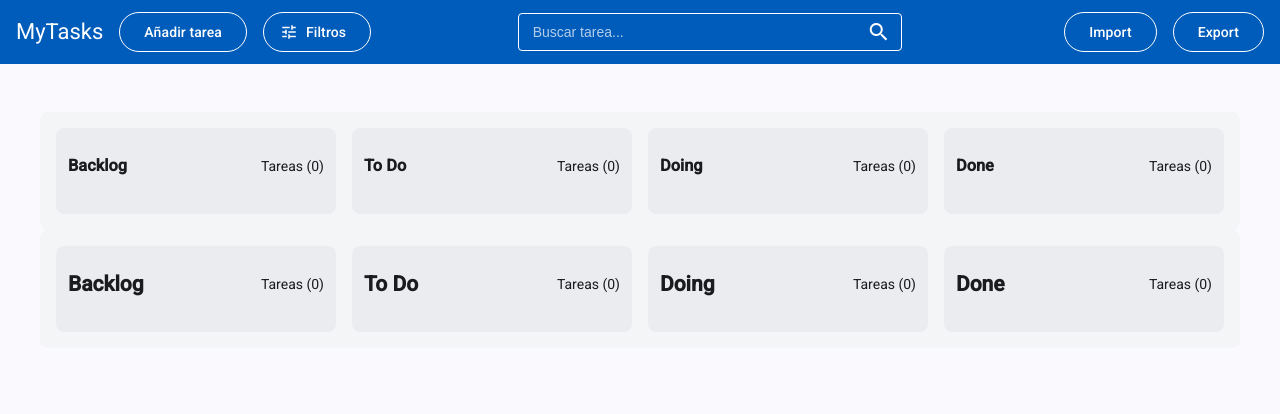
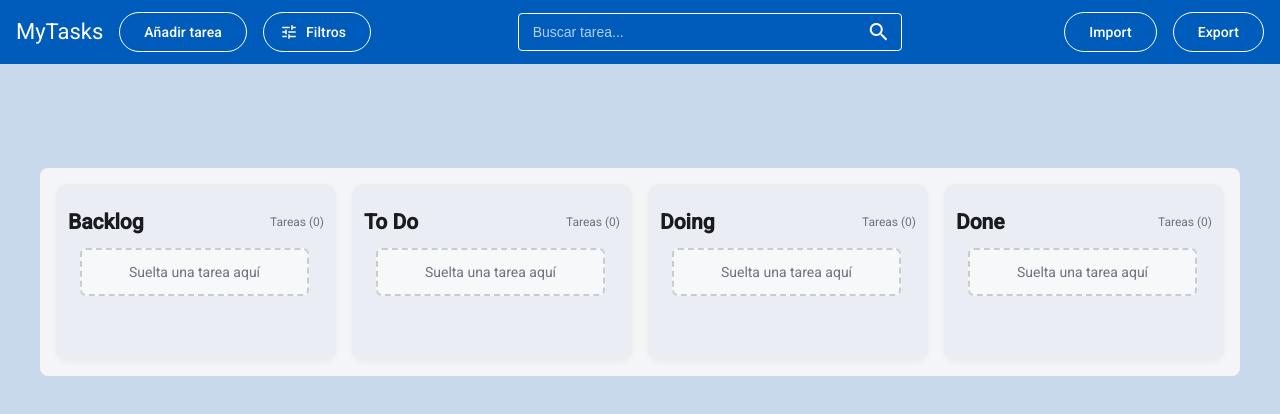
Before and after one commit to Gioser-94/administrador-tareas, an Angular app: page / in a window 1280 px wide. Shown: the top 414 px of the page. Built offline with nearby package versions, Linux system fonts and the light colour scheme.

Commit message:
Reorganizando CSS y HTML

```diff
--- a/src/app/app.css
+++ b/src/app/app.css
@@ -1,7 +1,10 @@
 :host {
   display: flex;
   flex-direction: column;
-  align-items: center;
-  width: 100%;
   min-height: 100vh;
 }
+
+.app-main {
+  flex: 1;
+  width: 100%;
+}
--- a/src/app/componentes/filters/filters.css
+++ b/src/app/componentes/filters/filters.css
@@ -4,10 +4,8 @@
 
 .contenedor-filtros {
   display: flex;
-  align-items: center;
-  margin-bottom: 1rem;
+  justify-content: center;
   width: 100%;
-  gap: 25px;
 }
 
 .filtros-generales {
@@ -16,9 +14,8 @@
 }
 
 .filtros-seleccion {
-  min-width: 250px;
   display: flex;
-  justify-content: flex-end;
+  flex-wrap: wrap;
   gap: 8px;
 }
 
--- a/src/app/componentes/form/form.ts
+++ b/src/app/componentes/form/form.ts
@@ -91,7 +91,6 @@ export class Form implements OnInit{
       nombre: tag.nombre,
       color: ''
     }));
-    console.log(tagsSinColor);
     this.tareaService.anadirTags(tagsSinColor);
 
     // Resetea todos los valores
@@ -128,9 +127,7 @@ export class Form implements OnInit{
 
   //------------TAGS-------------
   anadirTag(tag: Tag) {
-    console.log(tag.nombre)
     const tagsActuales: Tag[] = this.tareaForm.controls.tags.value as Tag[];
-    console.log(tagsActuales);
 
     // Evita duplicados
     if (tagsActuales.some(t => t.nombre === tag.nombre)) return;
--- a/src/app/componentes/header/header.css
+++ b/src/app/componentes/header/header.css
@@ -1,9 +1,8 @@
 :host {
   display: block;
-  width: 100vw;
+  width: 100%;
   position: sticky;
   top: 0;
-  left: 0;
   z-index: 100;
 }
 
--- a/src/app/componentes/list/list.css
+++ b/src/app/componentes/list/list.css
@@ -1,50 +1,13 @@
-
-.contenedor-columnas {
-    display: flex;
-    gap: 16px;
-    padding: 16px;
-    background: #f4f5f7;
-    border-radius: 8px;
-    align-items: flex-start; /* columnas se adaptan al contenido */
-    width: fit-content;
-    margin: 0 auto;
+.board {
+  width: 100%;
+  min-width: 0;
 }
 
-.columna {
-  background: #ebecf0;
-  width: 280px;
-  padding: 12px;
-  border-radius: 8px;
-  display: flex;
-  flex-direction: column;
+.board__scroller {
+  width: 100%;
+  overflow-x: auto;
+  padding-inline: 16px;
 }
-
-.columna-titulo {
-    display: flex;
-    justify-content: space-between;
-}
-
-.columna-titulo h3,
-.columna-titulo p {
-    margin-block: 16px;
-}
-
-.contenedor-tareas {
-  display: flex;
-  flex-direction: column;
-  gap: 8px;
-  flex-grow: 1;
-  min-height: 10px;
-}
-
-.contenedor-tareas.cdk-drop-list-dragging {
-  background-color: rgba(0, 92, 187, 0.1);
-  border-radius: 6px;
-  border: 2px solid var(--mat-sys-primary);
-}
-
-
-/* (((((((((((( */
 
 .board__columns {
   display: flex;
@@ -52,18 +15,20 @@
   padding: 16px;
   background: #f4f5f7;
   border-radius: 8px;
-    align-items: flex-start; /* columnas se adaptan al contenido */
-    width: fit-content;
+  align-items: flex-start;
+  width: max-content;
   margin: 0 auto;
 }
 
-.board-column{
-  background: #ebecf0;
+.board-column {
+  background: #e6eaf3a4;
   width: 280px;
   padding: 12px;
-  border-radius: 8px;
+  border-radius: 12px;
   display: flex;
   flex-direction: column;
+  max-height: 70vh;
+  box-shadow: 0 2px 6px rgba(0,0,0,0.04);
 }
 
 .board-column__header {
@@ -76,16 +41,45 @@
   margin-block: 16px;
 }
 
-.board-column__tasks {
+.board-column__count {
+  color: #6b7280;
+  font-size: 12px;
+}
+
+.board-column__body {
+  display: flex;
+  flex-direction: column;
+  flex: 1;
+  min-height: 0;
+}
+
+.board-column__dropzone {
   display: flex;
   flex-direction: column;
   gap: 8px;
-  flex-grow: 1;
-  min-height: 10px;
+  min-height: 100px;
+  border-radius: 6px;
+  position: relative;
+  overflow-y: auto;
+  flex: 1;
+  padding-right: 15px;
+  padding-left: 12px;
 }
 
-.board-column__tasks.cdk-drop-list-dragging {
+.board-column__dropzone:empty::before {
+  content: "Suelta una tarea aquí";
+  display: block;
+  padding: 12px;
+  border: 2px dashed #c7ccd1;
+  border-radius: 6px;
+  color: #6b7280;
+  font-size: 14px;
+  text-align: center;
+  background: #f7f8f9;
+}
+
+.board-column__dropzone.cdk-drop-list-dragging {
   background-color: rgba(0, 92, 187, 0.1);
   border-radius: 6px;
-  border: 2px solid var(--mat-sys-primary);
+  border: 2px solid rgba(6, 6, 239, 0.485);
 }
--- a/src/app/componentes/list/list.html
+++ b/src/app/componentes/list/list.html
@@ -1,26 +1,3 @@
-<div class="contenedor-columnas" cdkDropListGroup>
-    @for(columna of columnasFiltradas(); track columna.id){
-    <div class="columna">
-        <div class="columna-titulo">
-            <h3>{{columna.titulo}}</h3>
-            <p>Tareas ({{tareaService.getTareasPorColumna(columna.id)().length}})</p>
-        </div>
-        <div
-            class="contenedor-tareas"
-            cdkDropList
-            [id]="columna.id"
-            [cdkDropListData]="tareaService.getTareasPorColumna(columna.id)()"
-            (cdkDropListDropped)="drop($event)"
-        >
-            @for(tarea of tareaService.getTareasPorColumna(columna.id)(); track tarea.id){
-                <app-task [tarea]="tarea"></app-task>
-            }
-        </div>
-    </div>
-    }
-</div>
-
-
 <section class="board">
     <div class="board__scroller">
         <div class="board__columns" cdkDropListGroup>
@@ -31,18 +8,18 @@
                         <p class="board-column__count">Tareas ({{tareaService.getTareasPorColumna(columna.id)().length}})</p>
                     </header>
 
-                    <div
-                        class="board-column__tasks"
-                        cdkDropList
-                        [id]="columna.id"
-                        [cdkDropListData]="tareaService.getTareasPorColumna(columna.id)()"
-                        (cdkDropListDropped)="drop($event)"
-                    >
-                        @for(tarea of tareaService.getTareasPorColumna(columna.id)(); track tarea.id){
-                            <article class="task-card">
+                    <div class="board-column__body">
+                        <div
+                            class="board-column__dropzone"
+                            cdkDropList
+                            [id]="columna.id"
+                            [cdkDropListData]="tareaService.getTareasPorColumna(columna.id)()"
+                            (cdkDropListDropped)="drop($event)"
+                        >
+                            @for(tarea of tareaService.getTareasPorColumna(columna.id)(); track tarea.id){
                                 <app-task [tarea]="tarea"></app-task>
-                            </article>
-                        }
+                            }
+                        </div>
                     </div>
                 </section>
             }
--- a/src/app/componentes/list/task/task.css
+++ b/src/app/componentes/list/task/task.css
@@ -1,18 +1,70 @@
-.tarea {
+.task-card {
+  display: flex;
+  flex-direction: column;
   background: white;
-  border-radius: 6px;
-  box-shadow: 0 1px 0 rgba(9,30,66,.25);
-  cursor: pointer;
+  border-radius: 10px;
+  box-shadow: 0 1px 2px rgba(0,0,0,0.05);
   overflow: hidden;
 }
 
-.tarea-header {
-    display: flex;
-    justify-content: space-between;
-    padding: 10px;
+.task-card:hover {
+  box-shadow: 0 4px 10px rgba(0,0,0,0.08);
+  transform: translateY(-1px);
 }
 
-/* PRIORIDADES */
+.task-card__header {
+  display: flex;
+  align-items: flex-start;
+  gap: 10px;
+  padding: 10px 12px;
+}
+
+.task-card__title {
+  margin: 0;
+  font-size: 14px;
+  font-weight: 600;
+  line-height: 1.3;
+  flex: 1;
+  min-width: 0;
+}
+
+.task-card__priority {
+  flex-shrink: 0;
+  font-size: 13px;
+  font-weight: 500;
+}
+
+.task-card__body {
+  display: flex;
+  flex-direction: column;
+  gap: 6px;
+  padding: 10px 12px;
+  font-size: 13px;
+}
+
+.task-card__created,
+.task-card__deadline,
+.task-card__remaining {
+  line-height: 1.3;
+}
+
+.task-card__tags {
+  margin-top: 4px;
+}
+
+.task-card__footer {
+  padding: 10px 12px;
+  border-top: 1px solid rgba(9, 30, 66, 0.08);
+}
+
+.task-card__actions {
+  display: flex;
+  justify-content: center;
+  align-items: center;
+  gap: 15px;
+}
+
+/* PRIORIDADES
 
 .prio-baja {
   background-color: #d4edda;
@@ -25,14 +77,21 @@
 .prio-alta {
   background-color: #f8d7da;
 }
+*/
+
+.prio-baja {
+  background: #e6f7ec;
+}
+
+.prio-media {
+  background: #fff6e2;
+}
+
+.prio-alta {
+  background: #fdeaea;
+}
 
 /* BOTONES */
-
-.botones {
-    display: flex;
-    justify-content: center;
-    gap: 15px;
-}
 
 ::ng-deep .mat-mdc-mini-fab .mat-icon {
   color: red;
@@ -69,7 +128,8 @@
   border-color: var(--mat-sys-primary) !important;
 }
 
-/* Tags */
+/* TAGS */
+
 :host ::ng-deep .mdc-evolution-chip-set__chips {
   flex-direction: row !important;
 }
--- a/src/app/componentes/list/task/task.html
+++ b/src/app/componentes/list/task/task.html
@@ -1,24 +1,29 @@
-<div class="tarea" cdkDrag>
-    <div class="tarea-header" [ngClass]="prioridadAClase[tarea.prioridad]">
-        <div class="tarea-titulo">
+<article class="task-card" cdkDrag>
+
+    <header class="task-card__header" [ngClass]="prioridadAClase[tarea.prioridad]">
+        <h3 class="task-card__title">
             {{tarea.texto}}
-        </div>
-        <div class="tarea-prioridad">
+        </h3>
+        <div class="task-card__priority">
             {{tarea.prioridad}}
         </div>
-    </div>
-    <div class="tarea-body">
-        <div class="tarea-fecha-creacion">
+    </header>
+
+    <div class="task-card__body">
+        <div class="task-card__created">
             Creación: {{tarea.fechaCreacion | date:'dd/MM/yyyy HH:mm'}}
         </div>
-        <div class="tarea-fecha-limite">
+
+        <div class="task-card__deadline">
             Límite: {{tarea.fechaLimite | date:'dd/MM/yyyy HH:mm'}}
         </div>
-        <div class="tarea-tiempo-restante">
+
+        <div class="task-card__remaining">
             Restante:
             <span app-tiempo-restante [fechaLimite]="tarea.fechaLimite"></span>
         </div>
-        <mat-chip-set>
+
+        <mat-chip-set class="task-card__tags">
             @for (tag of tarea.tags; track tag){
                 <mat-chip [style.--tag-color]="tag.color">
                     {{ tag.nombre }}
@@ -26,18 +31,22 @@
             }
         </mat-chip-set>
     </div>
-    <div class="tarea-footer">
-        <div class="botones">
+
+    <footer class="task-card__footer">
+        <div class="task-card__actions">
             <button mat-icon-button class="btn-editar" (click)="abrirFormularioEditar(tarea)">
                 <mat-icon>edit</mat-icon>
             </button>
+
             <button mat-mini-fab color="warn" (click)="borrarTarea(tarea.id)">
                 <mat-icon>delete</mat-icon>
             </button>
+
             <mat-checkbox class="btn-checkbox" [disableRipple]="true"
                 [checked]="tareaService.estaSeleccionada(tarea.id)()"
                 (change)="tareaService.alternarGuardadoSeleccionadas(tarea.id)">
             </mat-checkbox>
         </div>
-    </div>
-</div>
+    </footer>
+
+</article>
--- a/src/app/componentes/task-manager/task-manager.css
+++ b/src/app/componentes/task-manager/task-manager.css
@@ -1,14 +1,18 @@
 :host {
-  display: flex;
-  flex-direction: column;
-  align-items: center;  /* los hijos ocupan todo el ancho */
+  display: block;
   width: 100%;
   min-width: 0;
-  padding-top: 2rem;
-  padding-bottom: 2rem;
+  padding-block: 2rem;
   box-sizing: border-box;
 }
 
-h1 {
-    text-align: center;
+.task-manager {
+  display: flex;
+  flex-direction: column;
+  gap: 2rem;
+  width: 100%;
 }
+
+.task-manager__header {
+  min-height: 40px;
+}
--- a/src/styles.css
+++ b/src/styles.css
@@ -3,33 +3,34 @@
   box-sizing: border-box;
 }
 
+* {
+  transition: box-shadow 0.15s ease, transform 0.15s ease;
+}
+
 html {
-    width: 100%;
-    height: 100%;
-    overflow-x: auto;
+  height: 100%;
 }
 
 body {
-    font: var(--mat-sys-body-medium);
-    font-family: Roboto, "Helvetica Neue", sans-serif;
-    padding: 0;
-    margin: 0;
-    min-height: 100vh;
-    width: 100%;
-    display: flex;
-    flex-direction: column;
-    overflow-x: auto;
-    background-color: var(--mat-sys-surface);
-    color: var(--mat-sys-on-surface);
+  margin: 0;
+  min-height: 100%;
+  font: var(--mat-sys-body-medium);
+  font-family: Roboto, "Helvetica Neue", sans-serif;
+  background-color: #c9d9ec;
+  color: var(--mat-sys-on-surface);
+}
+
+img {
+  display: block;
+  max-width: 100%;
+}
+
+app-root {
+  display: block;
+  min-height: 100vh;
 }
 
 html .mat-toolbar {
   background-color: var(--mat-sys-primary);
   color: var(--mat-sys-on-primary);
 }
-
-app-root {
-    display: block;
-    width: 100%;
-    overflow-x: auto;
-}
```
Lines whose indentation alone changed are shown as unchanged.
